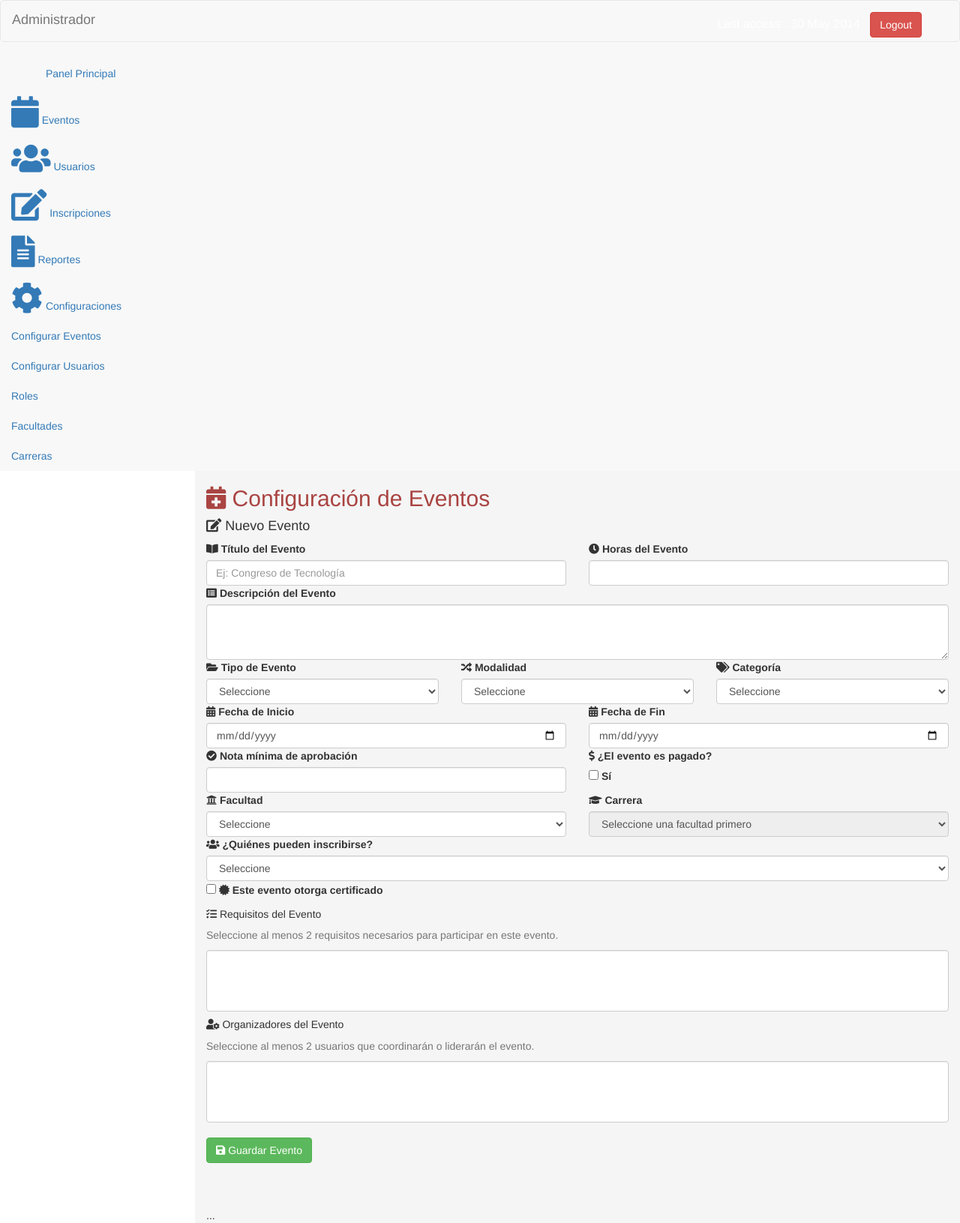
After one commit to Desarrolladores-Sistema-de-Eventos/Sistema_Eventos, a PHP site: page /eventos_config.php in a window 1280 px wide. The commit adds this page. Shown: the whole page at 75% size. Run offline with PHP 8.4, Linux system fonts and the light colour scheme; lists and menus that the app fills with data are empty; some libraries are stand-ins or nearby versions.

Commit message:
Mejoras en el Frontend de Gestion de Eventos

```diff
--- /dev/null
+++ b/views/eventos_config.php
@@ -0,0 +1,217 @@
+<?php include("partials/header_Admin.php"); ?>
+
+
+<!-- Select2 CSS -->
+<link href="https://cdn.jsdelivr.net/npm/select2@4.1.0-rc.0/dist/css/select2.min.css" rel="stylesheet" />
+<link rel="stylesheet" href="https://cdnjs.cloudflare.com/ajax/libs/font-awesome/5.15.4/css/all.min.css">
+
+
+<!-- Contenedor principal con scroll y margen del sidebar -->
+<div id="page-wrapper" style="margin-left: 260px; height: 100vh; overflow-y: auto;">
+    <div class="container-fluid py-4" style="min-height: 100%; background-color: #f5f5f5;">
+
+        <!-- Encabezado -->
+        <h2 class="text-danger mb-1">
+            <i class="fa fa-calendar-plus"></i> Configuración de Eventos
+        </h2>
+
+        <!-- Tarjeta principal -->
+        <div class="card shadow-sm border-0 mb-5">
+            <div class="card-header bg-light">
+                <h4 class="mb-0"><i class="fa fa-edit"></i> Nuevo Evento</h4>
+            </div>
+
+            <div class="card-body">
+                 <!-- Título y horas -->
+                    <div class="row">
+                        <div class="col-md-6 mb-3">
+                            <label for="titulo">
+                                <i class="fas fa-book-open"></i> Título del Evento
+                            </label>
+                            <input type="text" class="form-control" id="titulo" placeholder="Ej: Congreso de Tecnología">
+                        </div>
+                        <div class="col-md-6 mb-3">
+                            <label for="horas">
+                              <i class="fas fa-clock"></i> Horas del Evento
+                            </label>
+                            <input type="number" class="form-control" id="horas" min="20" step="0.1">
+                        </div>
+                    </div>
+
+                    <!-- Descripción -->
+                    <div class="mb-3">
+                        <label for="descripcion">
+                            <i class="fas fa-list-alt"></i> Descripción del Evento
+                        </label>
+                        <textarea class="form-control" id="descripcion" rows="3"></textarea>
+                    </div>
+
+                    <!-- Tipo, modalidad, categoría -->
+                    <div class="row">
+                        <div class="col-md-4 mb-3">
+                            <label for="tipoEvento">
+                              <i class="fas fa-folder-open"></i> Tipo de Evento
+                            </label>
+                            <select class="form-control" id="tipoEvento">
+                                <option value="">Seleccione</option>
+                            </select>
+                        </div>
+                        <div class="col-md-4 mb-3">
+                            <label for="modalidad">
+                              <i class="fas fa-random"></i> Modalidad
+                            </label>
+                            <select class="form-control" id="modalidad">
+                                <option value="">Seleccione</option>
+                            </select>
+                        </div>
+                        <div class="col-md-4 mb-3">
+                            <label for="categoria">
+                              <i class="fas fa-tags"></i> Categoría
+                            </label>
+                            <select class="form-control" id="categoria">
+                                <option value="">Seleccione</option>
+                            </select>
+                        </div>
+                    </div>
+
+                    <!-- Fechas -->
+                    <div class="row">
+                        <div class="col-md-6 mb-3">
+                            <label for="fechaInicio">
+                              <i class="fas fa-calendar-alt"></i> Fecha de Inicio
+                            </label>
+                            <input type="date" class="form-control" id="fechaInicio">
+                        </div>
+                        <div class="col-md-6 mb-3">
+                            <label for="fechaFin">
+                              <i class="fas fa-calendar-alt"></i> Fecha de Fin
+                            </label>
+                            <input type="date" class="form-control" id="fechaFin">
+                        </div>
+                    </div>
+
+                    <!-- Nota y pago -->
+                    <div class="row">
+                        <div class="col-md-6 mb-3">
+                            <label for="notaAprobacion">
+                              <i class="fas fa-check-circle"></i> Nota mínima de aprobación
+                            </label>
+                            <input type="number" class="form-control" id="notaAprobacion" min="0" step="0.1">
+                        </div>
+                        <div class="col-md-6 mb-3">
+                            <label class="d-block">
+                             <i class="fas fa-dollar-sign"></i> ¿El evento es pagado?
+                            </label>
+                            <div class="form-check form-switch mt-2">
+                                <input class="form-check-input" type="checkbox" id="esPagado">
+                                <label class="form-check-label" for="esPagado">Sí</label>
+                            </div>
+                        </div>
+                    </div>
+
+                    <!-- Costo -->
+                    <div class="row" id="costoContainer" style="display: none;">
+                        <div class="col-md-6 mb-3">
+                            <label for="costo">Costo ($)</label>
+                            <input type="number" class="form-control" id="costo">
+                        </div>
+                    </div>
+
+                    <!-- Facultad y carrera -->
+                    <div class="row">
+                        <div class="col-md-6 mb-3">
+                            <label for="facultad">
+                              <i class="fas fa-university"></i> Facultad
+                            </label>
+                            <select class="form-control" id="facultad">
+                                <option value="">Seleccione</option>
+                            </select>
+                        </div>
+                        <div class="col-md-6 mb-3">
+                            <label for="carrera">
+                              <i class="fas fa-graduation-cap"></i> Carrera
+                            </label>
+                            <select class="form-control" id="carrera" disabled>
+                                <option value="">Seleccione una facultad primero</option>
+                            </select>
+                        </div>
+                    </div>
+
+                    <!-- Publico destino -->
+                    <div class="mb-3">
+                        <label for="publicoDestino">
+                          <i class="fas fa-users"></i> ¿Quiénes pueden inscribirse?
+                        </label>
+                        <select id="publicoDestino" name="publicoDestino" class="form-control">
+                            <option value="">Seleccione</option>
+                            <option value="internos">Solo internos</option>
+                            <option value="externos">Solo externos</option>
+                            <option value="ambos">Internos y externos</option>
+                        </select>
+                    </div>
+
+                    <!-- Certificado -->
+                    <div class="form-check mb-3">
+                        <input class="form-check-input" type="checkbox" id="otorgaCertificado" name="otorgaCertificado">
+                        <label class="form-check-label" for="otorgaCertificado">
+                            <i class="fas fa-certificate"></i> Este evento otorga certificado
+                        </label>
+                    </div>
+
+                    <!-- Requisitos -->
+                    <h5 class="mt-4"><i class="fa fa-tasks"></i> Requisitos del Evento</h5>
+                    <p class="text-muted">Seleccione al menos 2 requisitos necesarios para participar en este evento.</p>
+                    <select id="requisitosSelect" name="requisitos[]" class="form-control" multiple="multiple">
+                        <!-- Opciones se llenarán desde la base de datos vía PHP o AJAX -->
+                    </select>
+
+                    <!-- Organizadores -->
+                    <h5 class="mt-4"><i class="fa fa-user-cog"></i> Organizadores del Evento</h5>
+                    <p class="text-muted">Seleccione al menos 2 usuarios que coordinarán o liderarán el evento.</p>
+                    <select id="organizadoresSelect" name="organizadores[]" class="form-control" multiple="multiple">
+                        <!-- Opciones se llenarán desde la base de datos vía PHP o AJAX -->
+                    </select>
+
+                    <br>
+                    <!-- Botón de guardar -->
+                    <div class="text-end mt-4">
+                        <button type="submit" class="btn btn-success px-4">
+                            <i class="fa fa-save"></i> Guardar Evento
+                        </button>
+                    </div>
+                     <br>
+                     <br><br>
+
+
+                <form id="formEvento">...</form>
+            </div>
+        </div>
+    </div>
+</div>
+
+
+
+<!-- Scripts -->
+<script src="https://code.jquery.com/jquery-3.6.0.min.js"></script>
+<script src="https://cdn.jsdelivr.net/npm/select2@4.1.0-rc.0/dist/js/select2.min.js"></script>
+<script>
+$(document).ready(function () {
+    $('#requisitosSelect, #organizadoresSelect').select2({
+        placeholder: "Seleccione una o más opciones",
+        width: '100%'
+    });
+});
+
+document.getElementById("esPagado").addEventListener("change", function () {
+    document.getElementById("costoContainer").style.display = this.checked ? "block" : "none";
+});
+
+document.getElementById("facultad").addEventListener("change", function () {
+    const carrera = document.getElementById("carrera");
+    carrera.innerHTML = "<option>Cargando...</option>";
+    carrera.disabled = false;
+    // futura llamada AJAX
+});
+</script>
+
+<?php include("partials/footer_Admin.php"); ?>
--- a/views/partials/header_Admin.php
+++ b/views/partials/header_Admin.php
@@ -33,16 +33,8 @@
           <a href="#"><i class="fa fa-gear fa-3x"></i> Configuraciones<span class="fa arrow"></span></a>
           <ul class="nav nav-second-level">
             <li>
-              <a href="#">Configurar Eventos <span class="fa arrow"></span></a>
-              <ul class="nav nav-third-level">
-                <li><a href="#">Tipos de Evento</a></li>
-                <li><a href="#">Modalidades</a></li>
-                <li><a href="#">Categorías</a></li>
-                <li><a href="#">Requisitos</a></li>
-                <li><a href="#">Organizadores</a></li>
-              </ul>
-            </li>
-            <li>
+              <a href="eventos_config.php">Configurar Eventos <span class="fa arrow"></span></a>
+              <li>
               <a href="#">Configurar Usuarios <span class="fa arrow"></span></a>
               <ul class="nav nav-third-level">
                 <li><a href="#">Roles</a></li>
```
Also changed, not shown: views/.php (added, +25 -0 lines), public/assets/css/custom.css.
